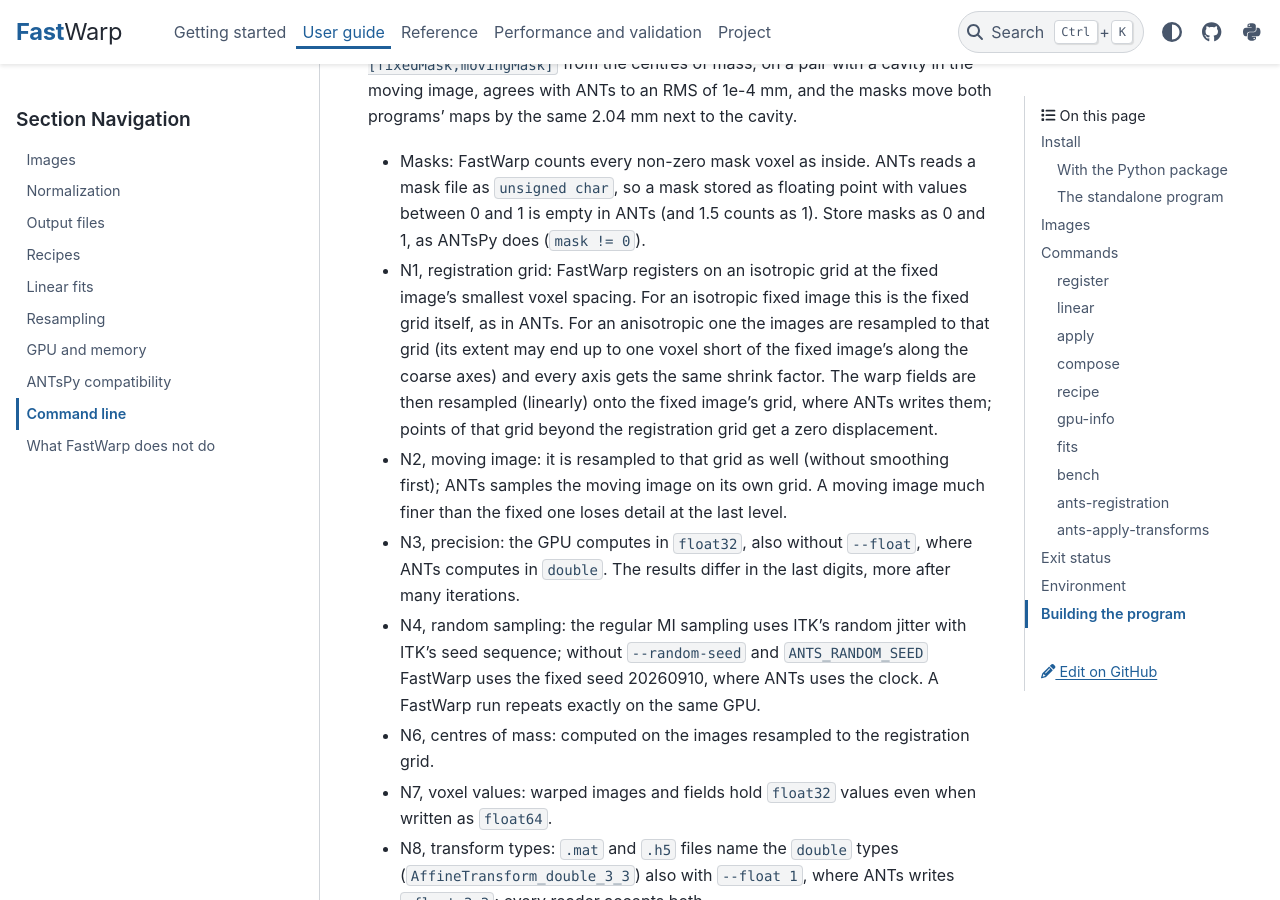
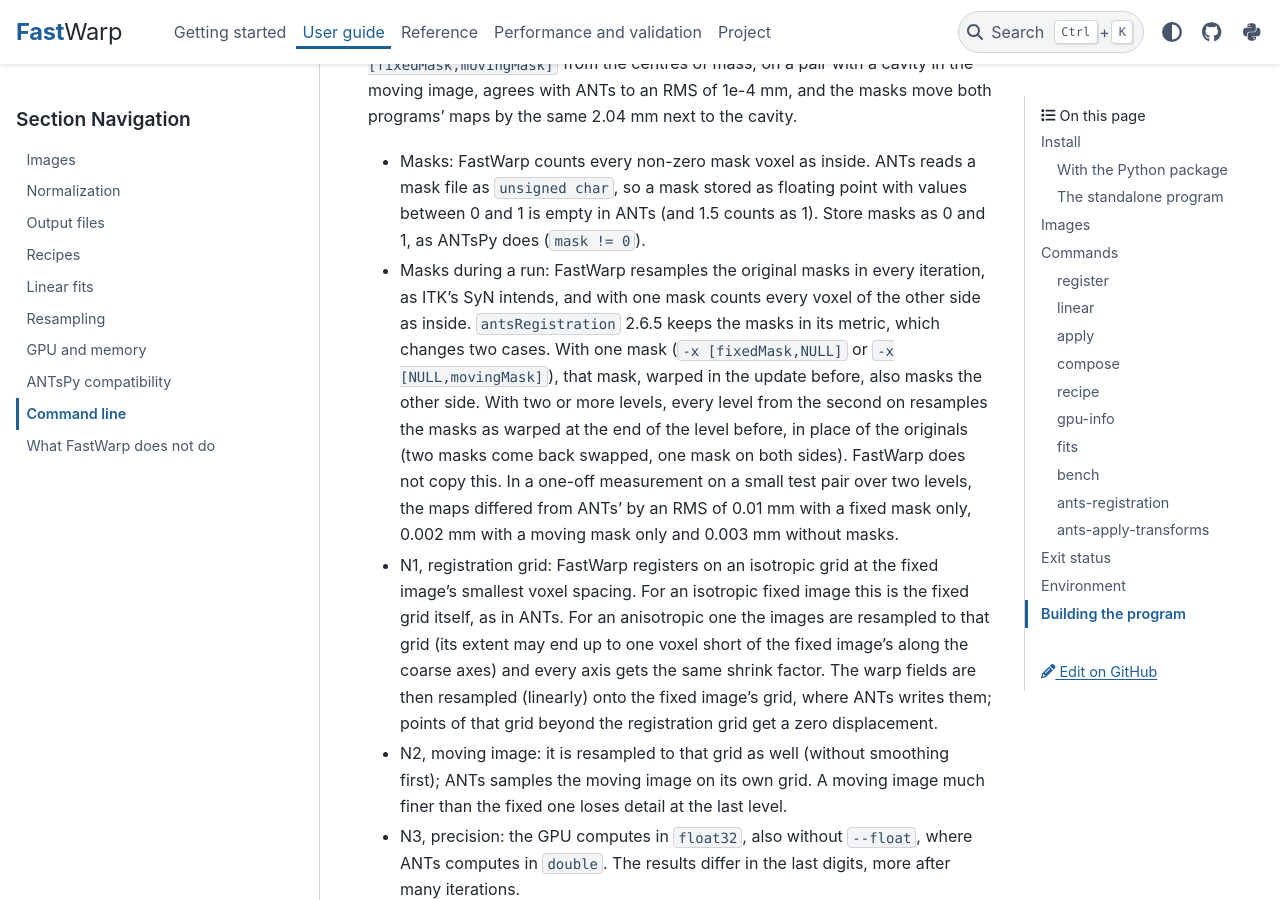
Before and after one commit to WyssCenter/fastwarp, a Sphinx documentation site: the page built from docs/cli.md, in a window 1280 px wide and 900 px high, scrolled down 16811 px. Built offline with Sphinx 7.4.7 and the PyData theme 0.15.4, drawn with Linux system fonts in a browser that asks for light colours.

Commit message:
docs: describe where antsRegistration reuses warped masks and why fastwarp does not

```diff
--- a/docs/cli.md
+++ b/docs/cli.md
@@ -636,6 +636,15 @@ image, agrees with ANTs to an RMS of 1e-4 mm, and the masks move both programs'
 - Masks: FastWarp counts every non-zero mask voxel as inside. ANTs reads a mask file as
   `unsigned char`, so a mask stored as floating point with values between 0 and 1 is empty in
   ANTs (and 1.5 counts as 1). Store masks as 0 and 1, as ANTsPy does (`mask != 0`).
+- Masks during a run: FastWarp resamples the original masks in every iteration, as ITK's SyN
+  intends, and with one mask counts every voxel of the other side as inside. `antsRegistration`
+  2.6.5 keeps the masks in its metric, which changes two cases. With one mask (`-x
+  [fixedMask,NULL]` or `-x [NULL,movingMask]`), that mask, warped in the update before, also
+  masks the other side. With two or more levels, every level from the second on resamples the
+  masks as warped at the end of the level before, in place of the originals (two masks come back
+  swapped, one mask on both sides). FastWarp does not copy this. In a one-off measurement on a
+  small test pair over two levels, the maps differed from ANTs' by an RMS of 0.01 mm with a fixed
+  mask only, 0.002 mm with a moving mask only and 0.003 mm without masks.
 
 - N1, registration grid: FastWarp registers on an isotropic grid at the fixed image's smallest
   voxel spacing. For an isotropic fixed image this is the fixed grid itself, as in ANTs. For an
```
Also changed, not shown: CHANGELOG.md (+4 -1 lines).
